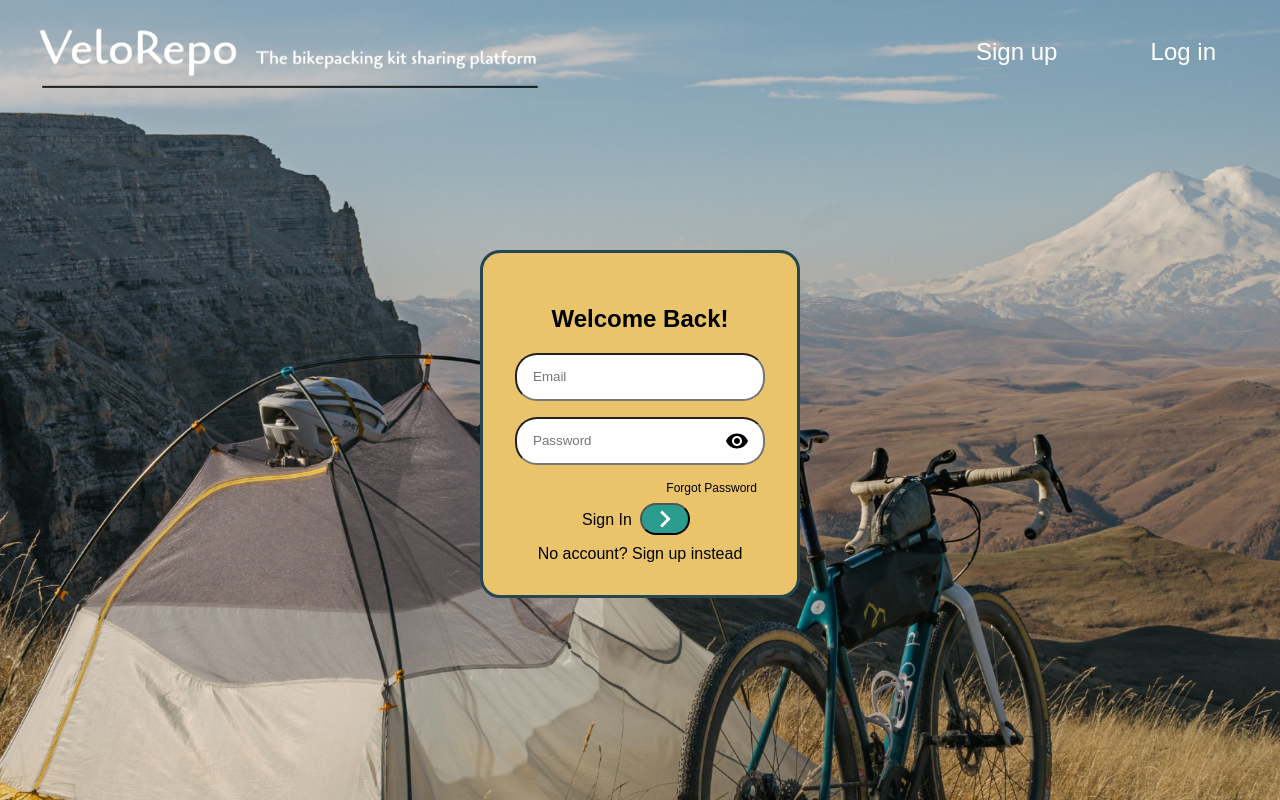
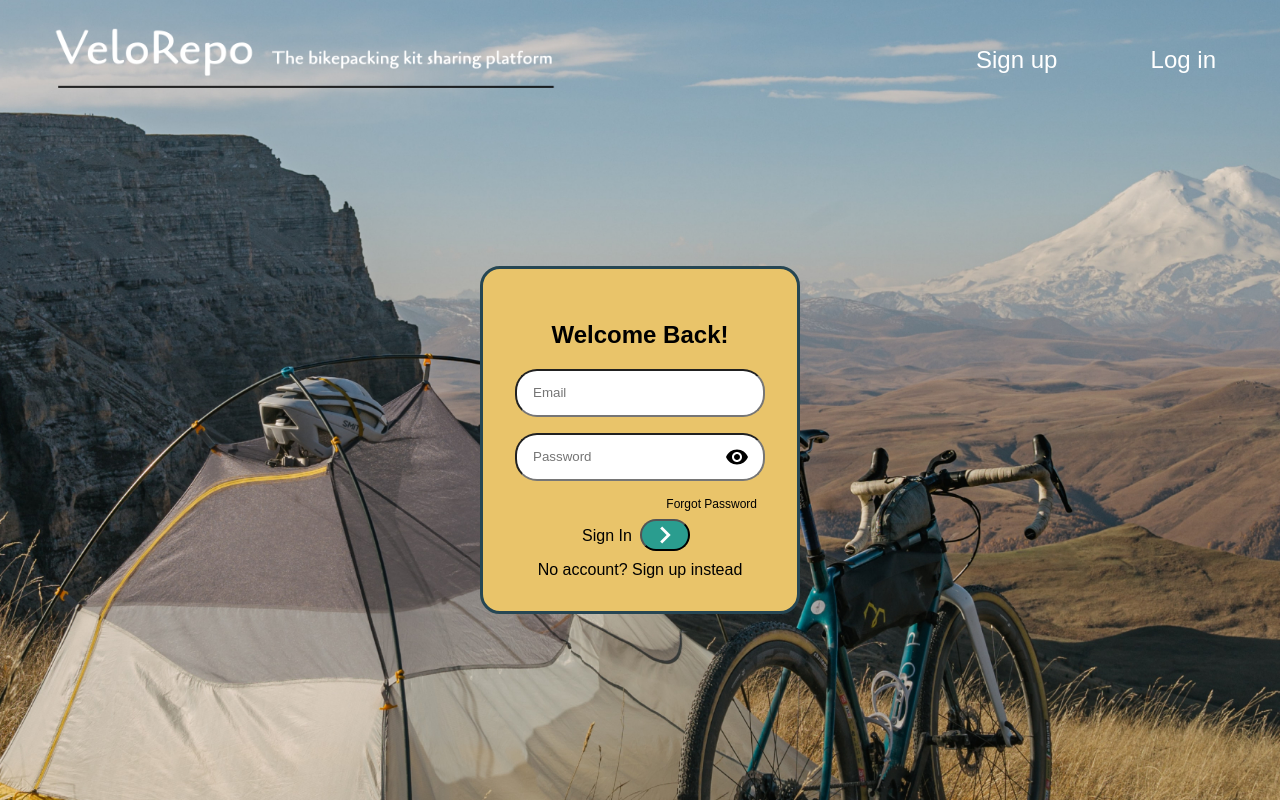
Before and after one commit to HelenLangers/VeloRepo, a React (Create React App) app: page /sign-in in a window 1280 px wide. Built offline with nearby package versions, Linux system fonts and the light colour scheme; a web font is replaced by a local one.

Commit message:
logo as homepage link

```diff
--- a/src/Assets/index.css
+++ b/src/Assets/index.css
@@ -10,7 +10,7 @@ body {
 
 :root {
   --primary: #2A9D8F;
-  --primary-light: #DFE3E3;
+  --primary-light: #ECEFEF;
   --primary-dark: #264653;
   --neutral-dark: #E76F51;
   --neutral-light: #E9C46A;
@@ -45,10 +45,11 @@ body {
 .landingPageHeader {
   display: flex;
   justify-content: space-between;
+  height: 15vh;
 }
 
 .logo {
-  margin-left: 1rem;
+  margin-left: 2rem;
   height: 6.5rem;
 }
 
--- a/src/Assets/profilePage.css
+++ b/src/Assets/profilePage.css
@@ -10,7 +10,7 @@
 }
 
 .accountTitle{
-    margin: 2rem;
+    margin: 2rem 5rem;
     font-size: 3rem;
 }
 
@@ -88,5 +88,6 @@ hr {
     height: 10vh;
     display: flex;
     bottom: 0;
+    z-index: 1000;
     justify-content: space-between;
 }
--- a/src/Pages/ForgotPassword.jsx
+++ b/src/Pages/ForgotPassword.jsx
@@ -26,7 +26,7 @@ function ForgotPassword() {
   return (
     <>
     <header className='landingPageHeader'>
-      <img src={logo} alt="VeloRepo" className="logo"/>
+    <a href="/"><img src={logo} alt="VeloRepo" className="logo"/></a>
       <div className="navLinks">
         <Link className='landingPageLinks' to="/sign-up">Sign up</Link>
 
--- a/src/Pages/Profile.jsx
+++ b/src/Pages/Profile.jsx
@@ -4,6 +4,7 @@ import { updateDoc, doc } from "firebase/firestore";
 import { db } from "../firebase.config";
 import { toast } from "react-toastify";
 import NavBar from "../Components/NavBar";
+import darklogo from '../Assets/png/black-logo.png';
 import { ReactComponent as ArrowRightIcon } from "../Assets/svg/keyboardArrowRightIcon.svg";
 import "../Assets/profilePage.css";
 import { useNavigate } from "react-router-dom";
@@ -64,9 +65,12 @@ function Profile() {
   return (
     <>
       <div className="loggedInBackground">
+    <header className='landingPageHeader'>
+      <a href="/"><img src={darklogo} alt="VeloRepo" className="logo"/></a>
+      <h2 className="accountTitle">Account Details</h2>
+    </header>
+
         <div className="mainContainer">
-          <h2 className="accountTitle">Account Details</h2>
-          <hr></hr>
           <div className="personalDetailsHeader">
             <h3>Login Information</h3>
             <p
--- a/src/Pages/SignIn.jsx
+++ b/src/Pages/SignIn.jsx
@@ -56,7 +56,7 @@ function SignIn() {
   return (
   <>
     <header className='landingPageHeader'>
-      <img src={logo} alt="VeloRepo" className="logo"/>
+      <a href="/"><img src={logo} alt="VeloRepo" className="logo"/></a>
       <div className="navLinks">
         <Link className='landingPageLinks' to="/sign-up">Sign up</Link>
 
--- a/src/Pages/SignUp.jsx
+++ b/src/Pages/SignUp.jsx
@@ -61,7 +61,7 @@ function SignUp() {
   return (
   <>
     <header className='landingPageHeader'>
-      <img src={logo} alt="VeloRepo" className="logo"/>
+    <a href="/"><img src={logo} alt="VeloRepo" className="logo"/></a>
       <div className="navLinks">
         <Link className='landingPageLinks' to="/sign-up">Sign up</Link>
 
```
Also changed, not shown: src/Assets/png/black-logo.png (added).
